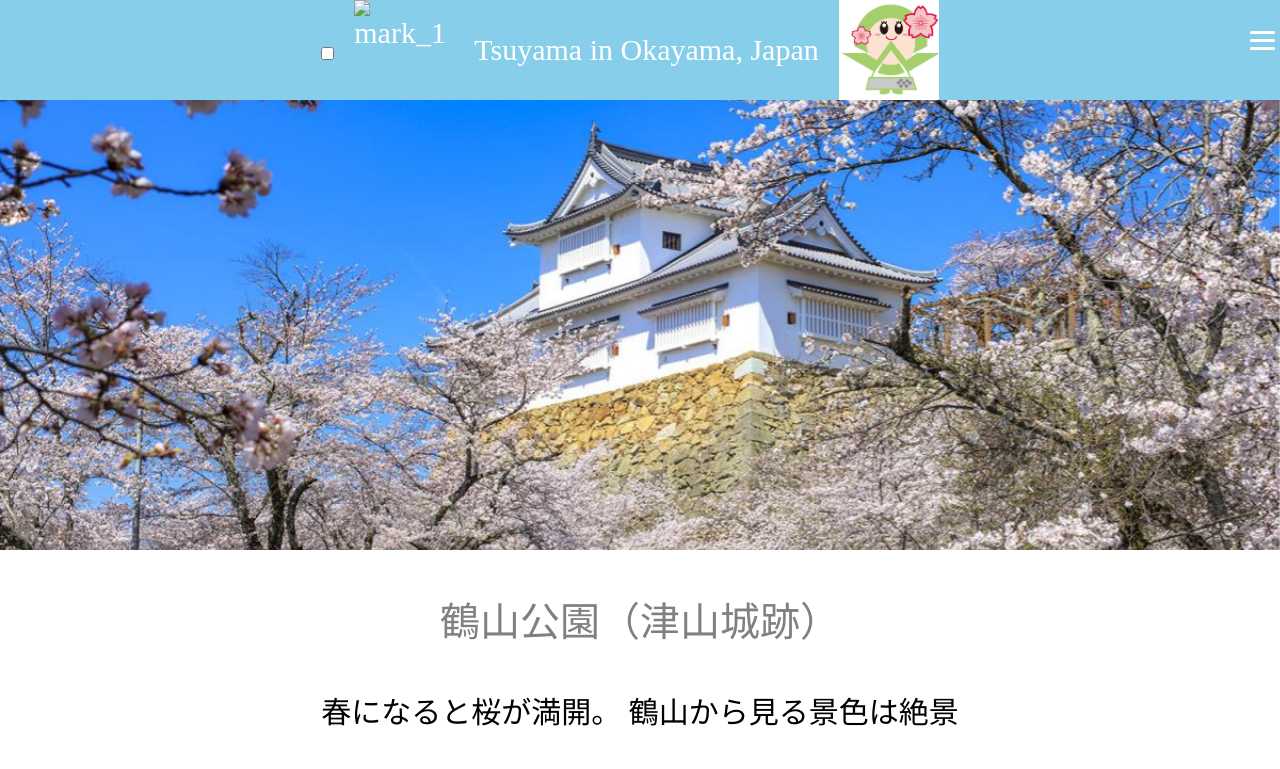
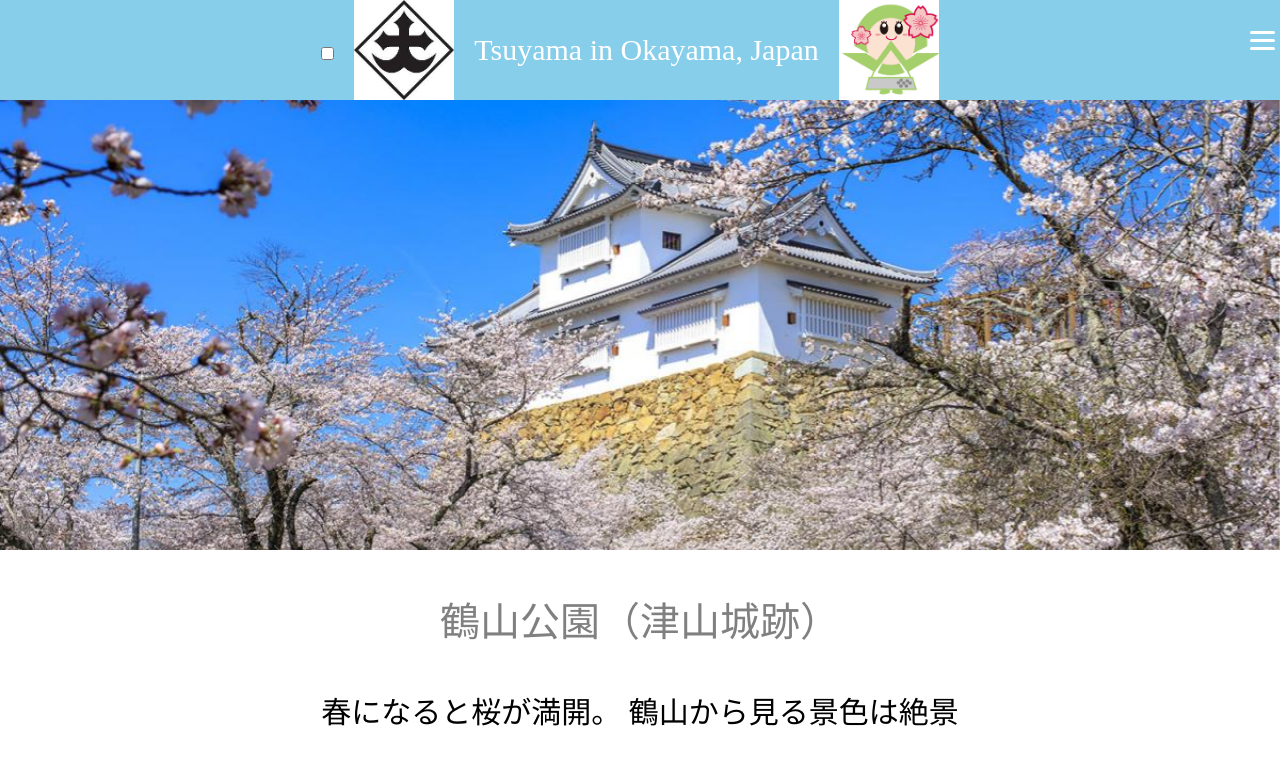
Before and after one commit to Hiroya-Ki/team_0829, a plain HTML site: page index_1.html in a window 1280 px wide. Shown: the top 769 px of the page. Drawn offline with Linux system fonts and the light colour scheme.

Commit message:
Update index_1.html

```diff
--- a/index_1.html
+++ b/index_1.html
@@ -15,7 +15,7 @@
             <input type="checkbox" id="menu-btn-check">
             <label for="menu-btn-check" class="menu-btn"><span></span></label>
         </div>
-        <img src="./assets/img/mark_1.jfif" alt="mark_1" class="mark_1">
+        <img src="./assets1/img/mark_1.jfif" alt="mark_1" class="mark_1">
         Tsuyama in Okayama, Japan
         <img src="./assets1/img/mark_2.png" alt="mark_2" class="mark_2">
     </header>
```
